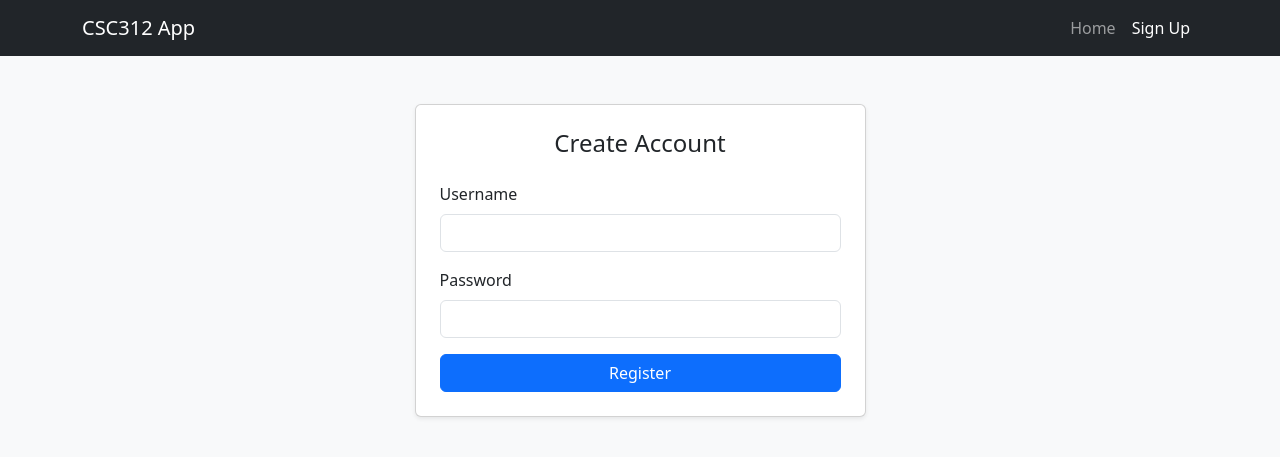
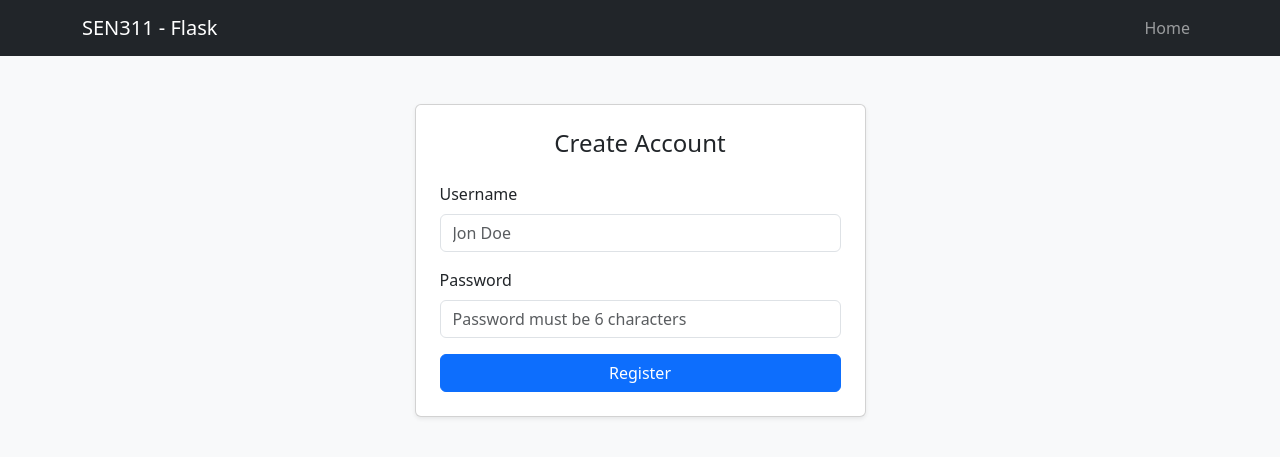
Before and after one commit to nels0ncod3s/SEN311_flaskWebApp, a Flask app: page /signup in a window 1280 px wide. Shown: the top 457 px of the page. Run offline with Flask 3, Linux system fonts and the light colour scheme.

Commit message:
minor changes

```diff
--- a/templates/signup.html
+++ b/templates/signup.html
@@ -3,17 +3,16 @@
 <head>
     <meta charset="UTF-8">
     <meta name="viewport" content="width=device-width, initial-scale=1.0">
-    <title>Sign Up | MIVA CSC312</title>
+    <title>Sign Up</title>
     <link href="https://cdn.jsdelivr.net/npm/bootstrap@5.3.3/dist/css/bootstrap.min.css" rel="stylesheet">
 </head>
 <body class="bg-light">
 
     <nav class="navbar navbar-expand-lg navbar-dark bg-dark">
         <div class="container">
-            <a class="navbar-brand" href="{{ url_for('index') }}">CSC312 App</a>
+            <a class="navbar-brand" href="{{ url_for('index') }}">SEN311 - Flask</a>
             <div class="navbar-nav ms-auto">
                 <a class="nav-link" href="{{ url_for('index') }}">Home</a>
-                <a class="nav-link active" href="{{ url_for('signup') }}">Sign Up</a>
             </div>
         </div>
     </nav>
@@ -39,11 +38,11 @@
                         <form method="POST" action="{{ url_for('signup') }}">
                             <div class="mb-3">
                                 <label for="username" class="form-label">Username</label>
-                                <input type="text" class="form-control" id="username" name="username" required>
+                                <input type="text" placeholder="Jon Doe" class="form-control" id="username" name="username" required>
                             </div>
                             <div class="mb-3">
                                 <label for="password" class="form-label">Password</label>
-                                <input type="password" class="form-control" id="password" name="password" required>
+                                <input type="password" placeholder="Password must be 6 characters" class="form-control" id="password" name="password" required>
                             </div>
                             <button type="submit" class="btn btn-primary w-100">Register</button>
                         </form>
```
Also changed, not shown: templates/index.html (+3 -4 lines).
